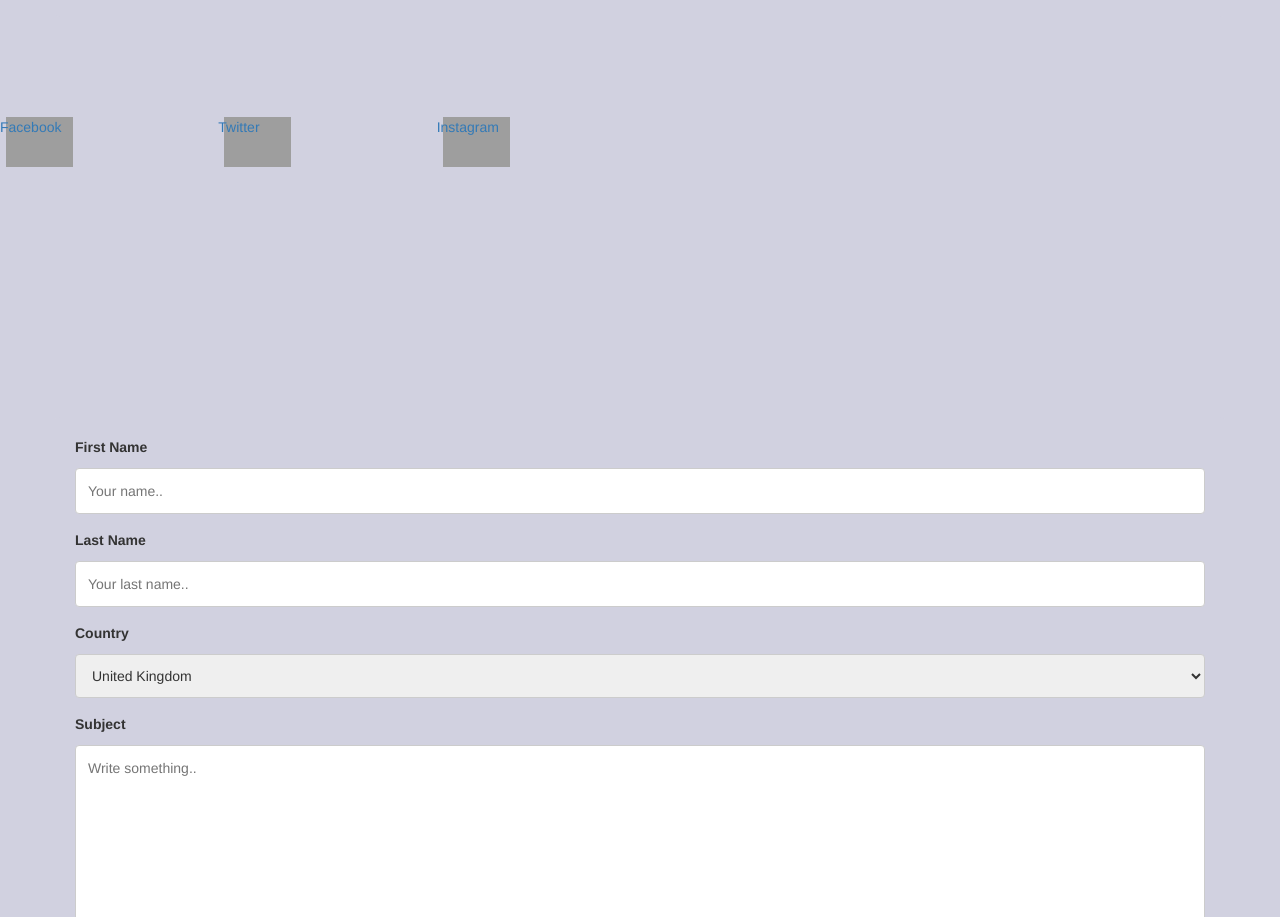
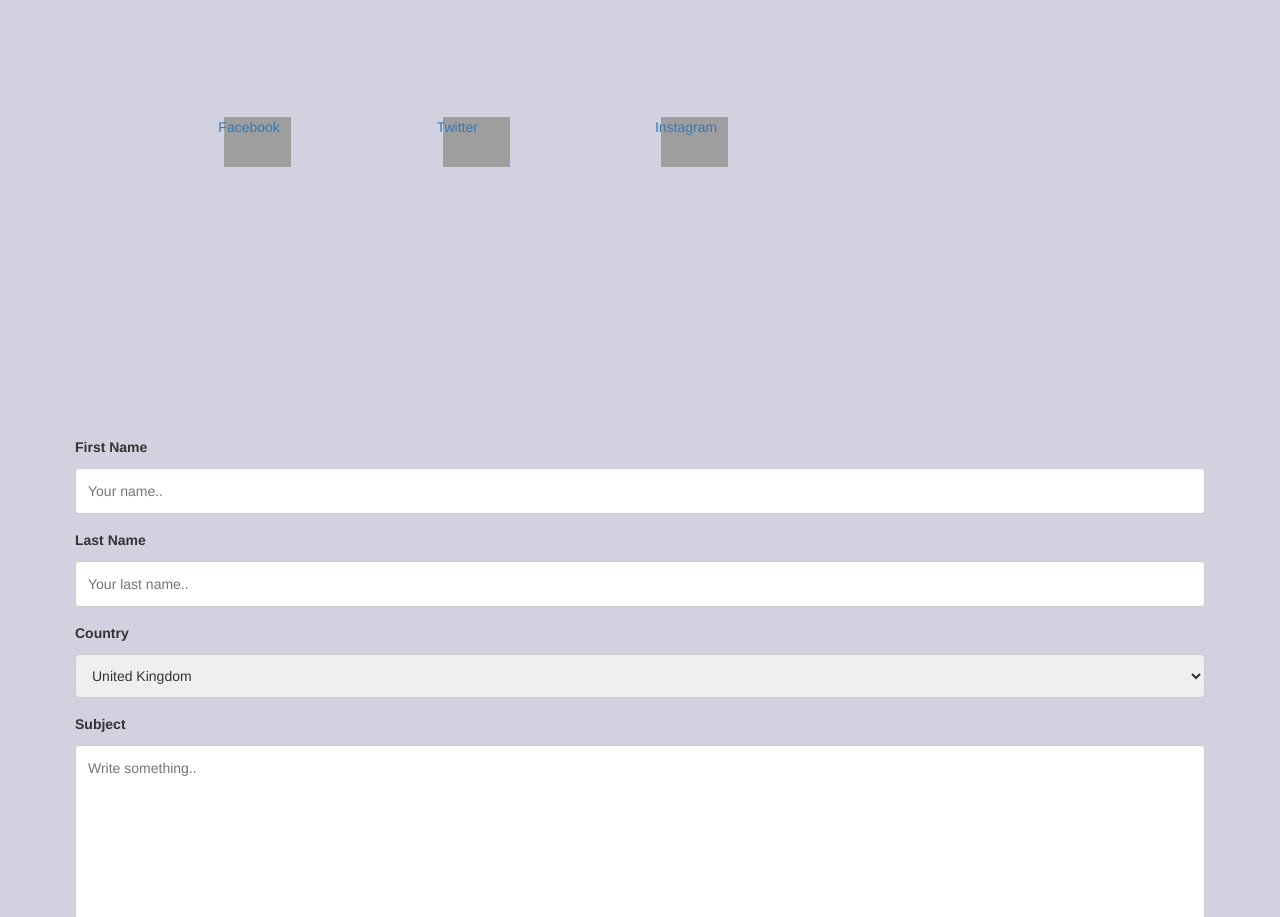
Before and after one commit to JLisshammar/Jlisshammar.github.io, a plain HTML site: page christmas-site/index.html in a window 1280 px wide. Shown: the part 1795-2712 px from the top of the page. Drawn offline with nearby package versions, Linux system fonts and the light colour scheme; grey boxes are pictures that could not be loaded; a script that the page names is missing.

Commit message:
added padding to social buttons

```diff
--- a/christmas-site/index.html
+++ b/christmas-site/index.html
@@ -203,6 +203,8 @@ input[type=submit]:hover {
 		</div>
 	</div>
 		<div class='row secondthing'>
+		<div class='col-sm-2'>
+		</div>
 		<div class ='col-sm-1 face'>
 			<a class='facebook' href="https://www.facebook.com/">Facebook</a>
 		</div>
```
